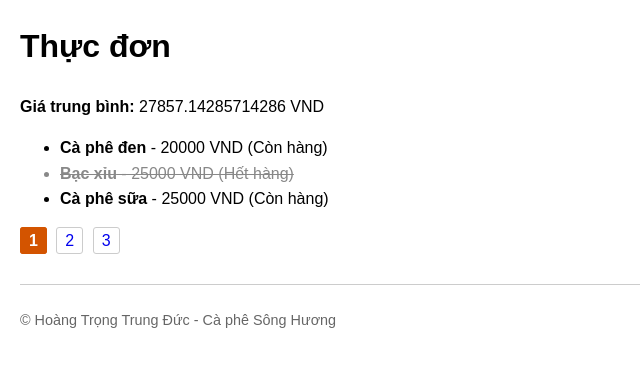
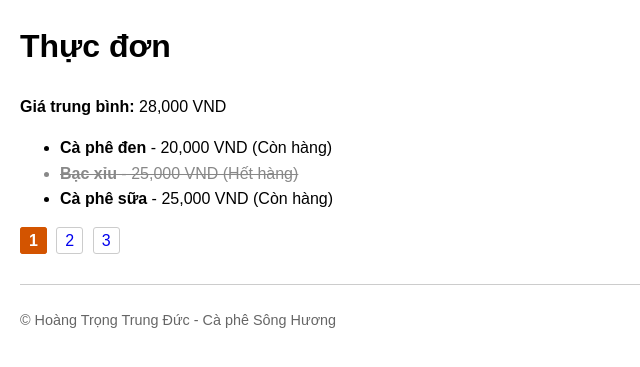
Before and after one commit to HoangDucLT/pmnm-hocphan, a Flask app: page /menu in a window 1280 px wide. Shown: the part 66-433 px from the top of the page, without its empty margins (0-640 px from the left). Run offline with Flask 3, Linux system fonts and the light colour scheme.

Commit message:
sửa chữa và bổ sung

```diff
--- a/cafe/app.py
+++ b/cafe/app.py
@@ -12,13 +12,13 @@ SHOP = {
 }
 
 MENU = [
-    {"name": "cà phê đen", "price": 20000, "available": True},
-    {"name": "bạc xỉu", "price": 25000, "available": False},
-    {"name": "cà phê sữa", "price": 25000, "available": True},
-    {"name": "trà đào", "price": 30000, "available": True},
-    {"name": "nước cam", "price": 20000, "available": False},
-    {"name": "trà sữa", "price": 35000, "available": True},
-    {"name": "sinh tố bơ", "price": 40000, "available": True}
+    {"name": "cà phê đen", "price": "20,000", "available": True},
+    {"name": "bạc xỉu", "price": "25,000", "available": False},
+    {"name": "cà phê sữa", "price": "25,000", "available": True},
+    {"name": "trà đào", "price": "30,000", "available": True},
+    {"name": "nước cam", "price": "20,000", "available": False},
+    {"name": "trà sữa", "price": "35,000", "available": True},
+    {"name": "sinh tố bơ", "price": "40,000", "available": True}
 ]
 
 PER_PAGE = 3  # Mỗi trang 3 món
@@ -45,7 +45,7 @@ def menu():
         start = (page - 1) * PER_PAGE
         end = start + PER_PAGE
         items_on_page = MENU[start:end]
-    avg_price = sum(item["price"] for item in MENU) / total_items if total_items > 0 else 0
+    avg_price = int(round(sum(int(item["price"].replace(",", "")) for item in MENU) / total_items, -3)) if total_items > 0 else 0
     return render_template(
         "menu.html",
         menu=items_on_page,
--- a/cafe/templates/menu.html
+++ b/cafe/templates/menu.html
@@ -14,7 +14,7 @@
 {% block content %}
     <h1>Thực đơn</h1>
 
-    <p><strong>Giá trung bình:</strong> {{ avg_price }} VND</p>
+    <p><strong>Giá trung bình:</strong> {{ "{:,}".format(avg_price) }} VND</p>
 
     <ul>
         {% for item in menu %}
```
